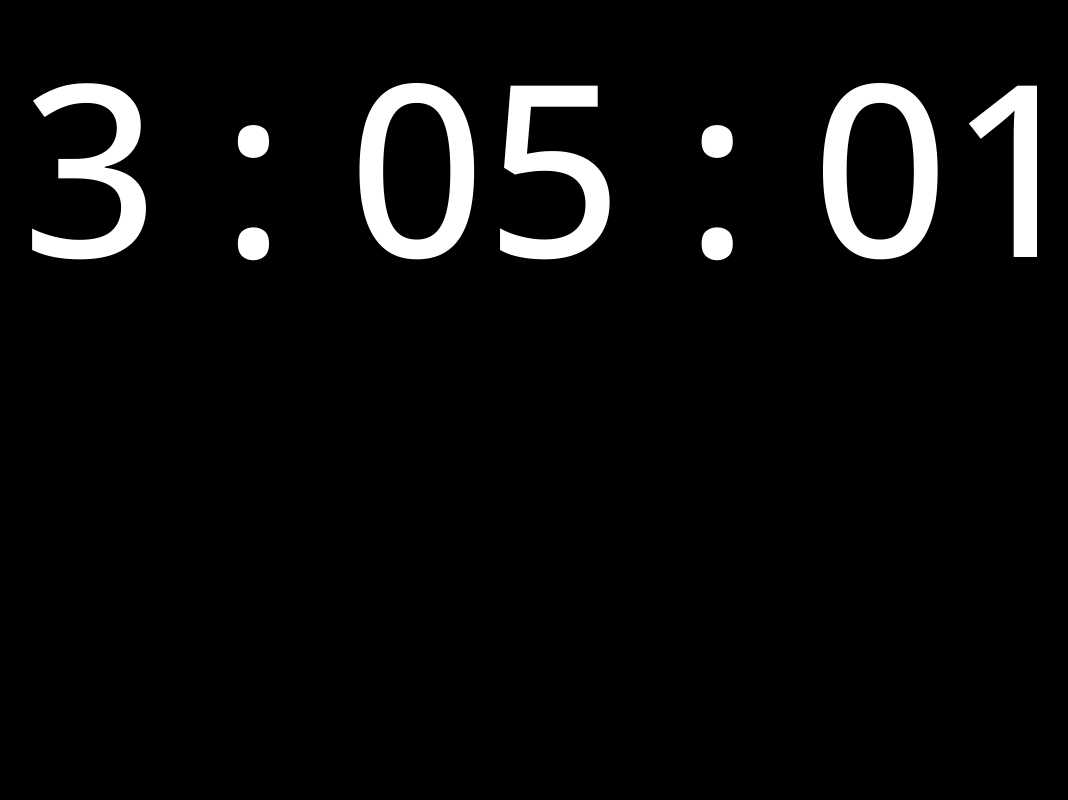
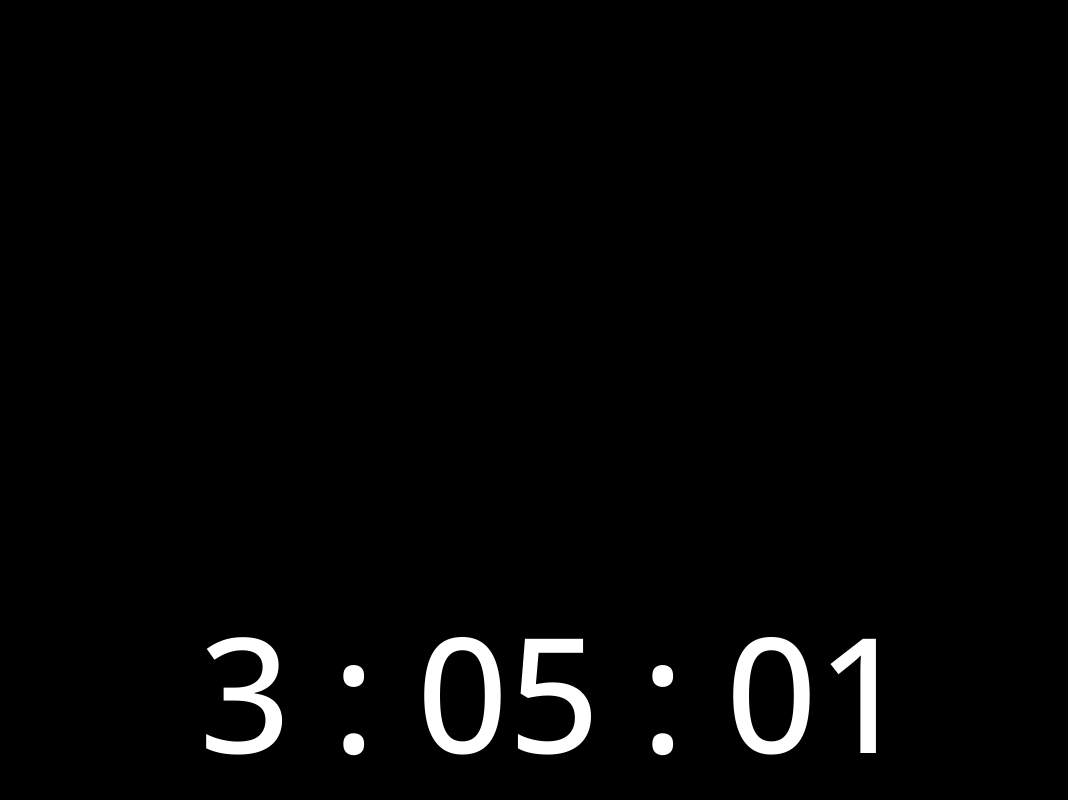
Before and after one commit to hiitssid/halfbrowserclock, a plain HTML site: page index.html in a window 1280 px wide. Shown: the whole page, without its empty margins (86-1154 px from the left). Drawn offline with nearby package versions, Linux system fonts and the light colour scheme.

Commit message:
brought element to end

```diff
--- a/style.css
+++ b/style.css
@@ -12,7 +12,7 @@ body {
 .container {
   background-color: #000;
   width: 100%;
-  height: 50vh;
+  height: 100vh;
   margin: auto;
   display: flex;
   justify-content: space-around;
@@ -20,7 +20,9 @@ body {
 }
 
 .time {
-  font-size: 15rem;
+  font-size: 10rem;
   font-family: "Open Sans", sans-serif;
   color: #fff;
+  align-self: flex-end;
+  flex-shrink: 3;
 }
```
